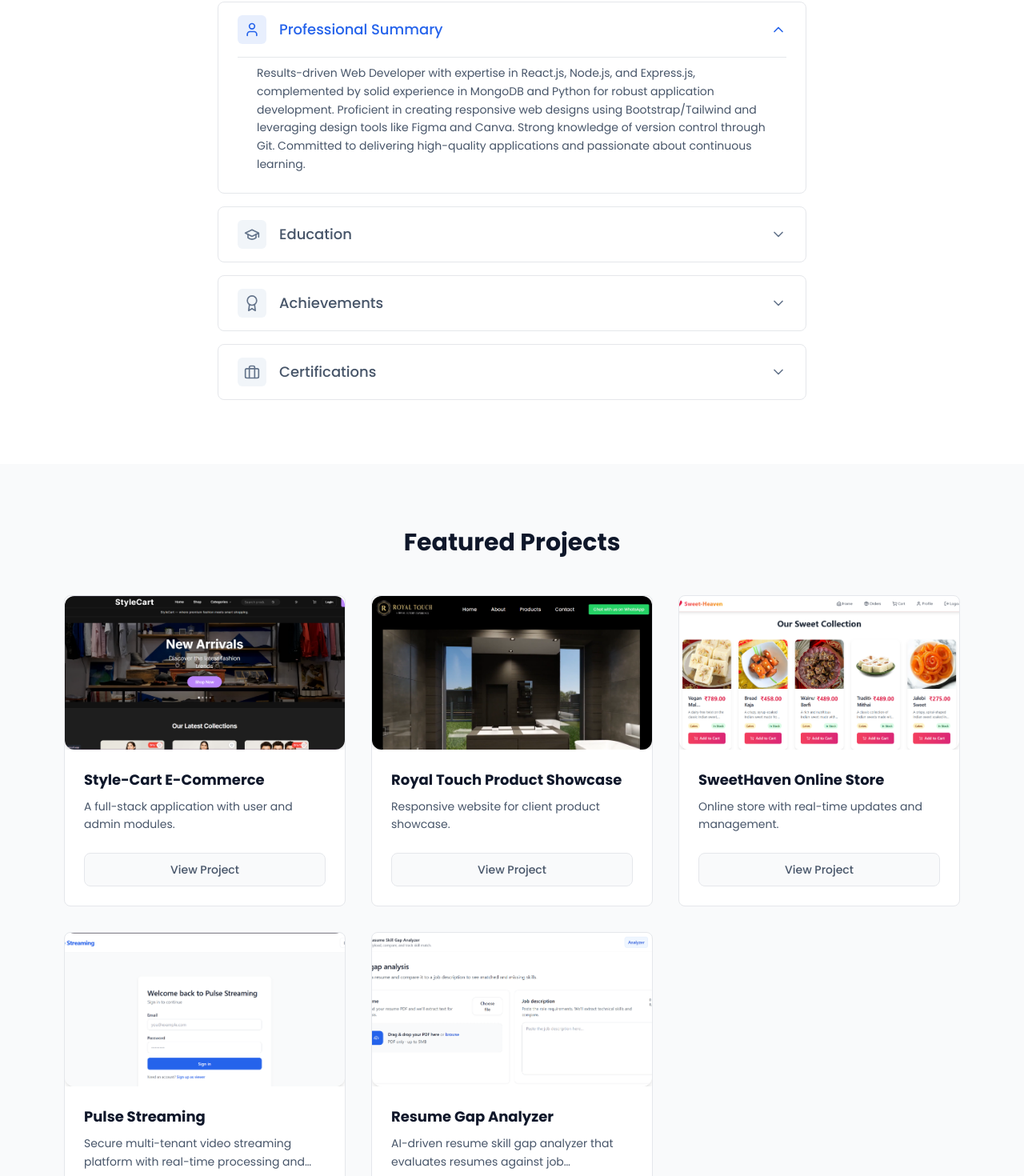
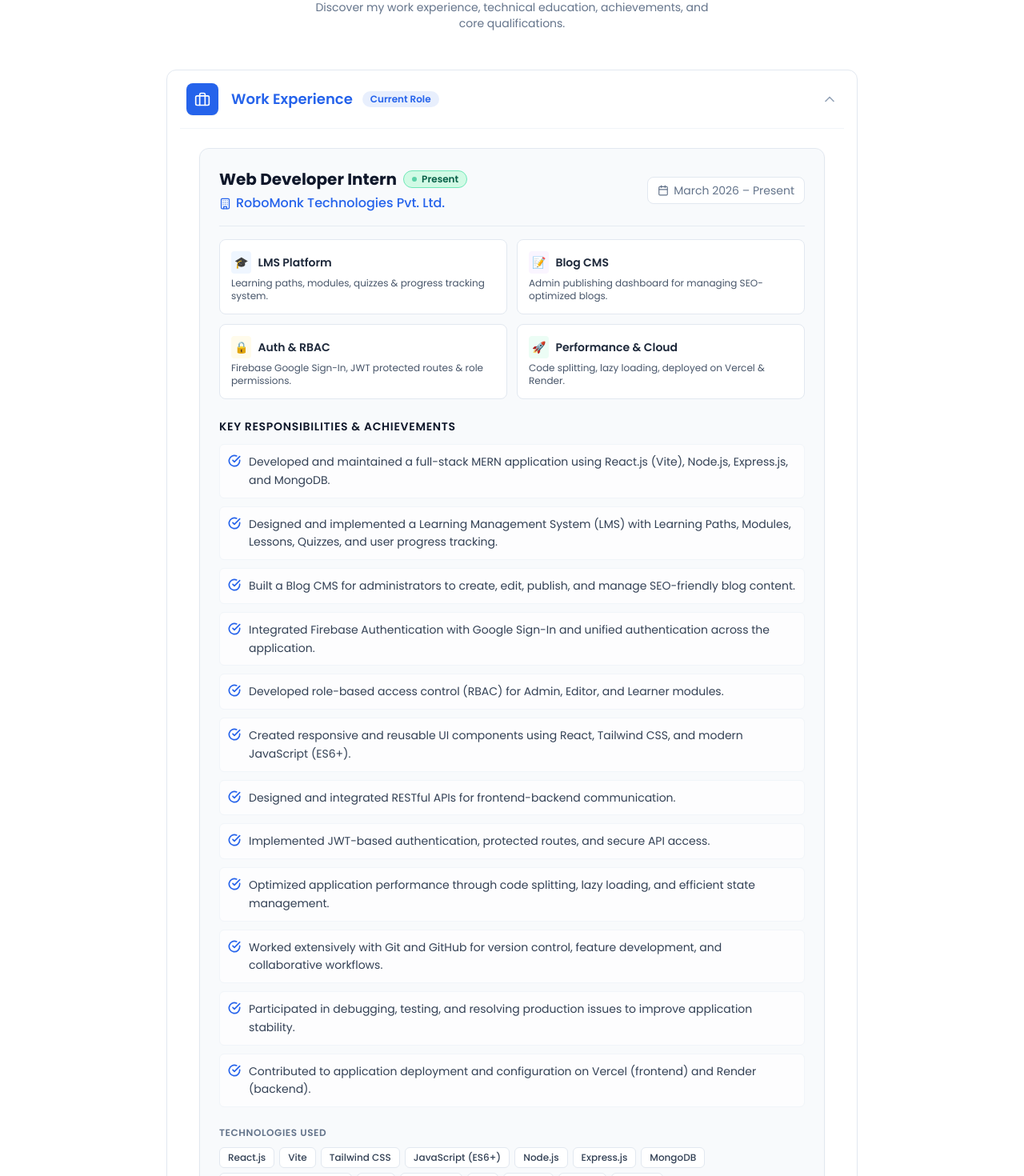
Before and after one commit to vishnuvardhan2005-m/vishnu-portfolio, a React (Vite) app: page / in a window 1280 px wide. Shown: the part 962-2432 px from the top of the page at 80% size. Built offline with nearby package versions, Linux system fonts and the light colour scheme.

Commit message:
Added experience section

```diff
--- a/src/components/About.jsx
+++ b/src/components/About.jsx
@@ -16,18 +16,144 @@ const User = () => (
 const Award = () => (
   <svg xmlns="http://www.w3.org/2000/svg" width="20" height="20" viewBox="0 0 24 24" fill="none" stroke="currentColor" strokeWidth="2" strokeLinecap="round" strokeLinejoin="round"><circle cx="12" cy="8" r="7"/><polyline points="8.21 13.89 7 23 12 20 17 23 15.79 13.88"/></svg>
 );
-
+const CertificateIcon = () => (
+  <svg xmlns="http://www.w3.org/2000/svg" width="20" height="20" viewBox="0 0 24 24" fill="none" stroke="currentColor" strokeWidth="2" strokeLinecap="round" strokeLinejoin="round"><path d="M15 14c.2-1 .7-1.7 1.5-2.5 1-.9 1.5-2.2 1.5-3.5A6 6 0 0 0 6 8c0 1 .2 2.2 1.5 3.5.7.7 1.3 1.5 1.5 2.5"/><path d="M9 18h6"/><path d="M10 22h4"/></svg>
+);
+const CheckCircle = () => (
+  <svg xmlns="http://www.w3.org/2000/svg" width="16" height="16" viewBox="0 0 24 24" fill="none" stroke="currentColor" strokeWidth="2.5" strokeLinecap="round" strokeLinejoin="round" className="text-primary flex-shrink-0 mt-0.5"><path d="M22 11.08V12a10 10 0 1 1-5.93-9.14"/><polyline points="22 4 12 14.01 9 11.01"/></svg>
+);
+const CalendarIcon = () => (
+  <svg xmlns="http://www.w3.org/2000/svg" width="14" height="14" viewBox="0 0 24 24" fill="none" stroke="currentColor" strokeWidth="2" strokeLinecap="round" strokeLinejoin="round" className="mr-1.5"><rect width="18" height="18" x="3" y="4" rx="2" ry="2"/><line x1="16" x2="16" y1="2" y2="6"/><line x1="8" x2="8" y1="2" y2="6"/><line x1="3" x2="21" y1="10" y2="10"/></svg>
+);
+const BuildingIcon = () => (
+  <svg xmlns="http://www.w3.org/2000/svg" width="15" height="15" viewBox="0 0 24 24" fill="none" stroke="currentColor" strokeWidth="2" strokeLinecap="round" strokeLinejoin="round" className="mr-1.5"><rect width="16" height="20" x="4" y="2" rx="2" ry="2"/><path d="M9 22v-4h6v4"/><path d="M8 6h.01"/><path d="M16 6h.01"/><path d="M12 6h.01"/><path d="M12 10h.01"/><path d="M12 14h.01"/><path d="M16 10h.01"/><path d="M16 14h.01"/><path d="M8 10h.01"/><path d="M8 14h.01"/></svg>
+);
 
 export default function About() {
   const [openIndex, setOpenIndex] = useState(0);
 
+  const expTechnologies = [
+    'React.js', 'Vite', 'Tailwind CSS', 'JavaScript (ES6+)', 'Node.js',
+    'Express.js', 'MongoDB', 'Firebase Authentication', 'JWT',
+    'REST APIs', 'Git', 'GitHub', 'Vercel', 'Render'
+  ];
+
+  const responsibilities = [
+    "Developed and maintained a full-stack MERN application using React.js (Vite), Node.js, Express.js, and MongoDB.",
+    "Designed and implemented a Learning Management System (LMS) with Learning Paths, Modules, Lessons, Quizzes, and user progress tracking.",
+    "Built a Blog CMS for administrators to create, edit, publish, and manage SEO-friendly blog content.",
+    "Integrated Firebase Authentication with Google Sign-In and unified authentication across the application.",
+    "Developed role-based access control (RBAC) for Admin, Editor, and Learner modules.",
+    "Created responsive and reusable UI components using React, Tailwind CSS, and modern JavaScript (ES6+).",
+    "Designed and integrated RESTful APIs for frontend-backend communication.",
+    "Implemented JWT-based authentication, protected routes, and secure API access.",
+    "Optimized application performance through code splitting, lazy loading, and efficient state management.",
+    "Worked extensively with Git and GitHub for version control, feature development, and collaborative workflows.",
+    "Participated in debugging, testing, and resolving production issues to improve application stability.",
+    "Contributed to application deployment and configuration on Vercel (frontend) and Render (backend)."
+  ];
+
   const items = [
+    {
+      title: 'Work Experience',
+      badge: 'Current Role',
+      icon: <Briefcase />,
+      content: (
+        <div className="space-y-6">
+          {/* Main Role Header Card */}
+          <div className="bg-slate-50 border border-slate-200 rounded-xl p-5 md:p-6 shadow-sm hover:border-primary/40 transition-colors">
+            <div className="flex flex-col md:flex-row md:items-center justify-between gap-3 border-b border-slate-200/80 pb-4 mb-4">
+              <div>
+                <div className="flex items-center gap-2 flex-wrap">
+                  <h3 className="text-xl font-bold text-slate-900">Web Developer Intern</h3>
+                  <span className="inline-flex items-center px-2.5 py-0.5 rounded-full text-xs font-semibold bg-emerald-100 text-emerald-800 border border-emerald-300">
+                    <span className="w-1.5 h-1.5 rounded-full bg-emerald-500 mr-1.5 animate-pulse"></span>
+                    Present
+                  </span>
+                </div>
+                <div className="flex items-center text-primary font-medium text-base mt-1">
+                  <BuildingIcon />
+                  <span>RoboMonk Technologies Pvt. Ltd.</span>
+                </div>
+              </div>
+              <div className="flex items-center text-slate-500 text-sm bg-white px-3 py-1.5 rounded-lg border border-slate-200 shadow-2xs self-start md:self-auto">
+                <CalendarIcon />
+                <span>March 2026 – Present</span>
+              </div>
+            </div>
+
+            {/* Key Project Highlights Grid */}
+            <div className="grid grid-cols-1 sm:grid-cols-2 gap-3 mb-6">
+              <div className="bg-white p-3.5 rounded-lg border border-slate-200 hover:shadow-sm transition-all">
+                <div className="font-semibold text-slate-800 text-sm flex items-center gap-2 mb-1">
+                  <span className="p-1 rounded bg-blue-50 text-blue-600">🎓</span> LMS Platform
+                </div>
+                <p className="text-xs text-slate-600">Learning paths, modules, quizzes & progress tracking system.</p>
+              </div>
+
+              <div className="bg-white p-3.5 rounded-lg border border-slate-200 hover:shadow-sm transition-all">
+                <div className="font-semibold text-slate-800 text-sm flex items-center gap-2 mb-1">
+                  <span className="p-1 rounded bg-purple-50 text-purple-600">📝</span> Blog CMS
+                </div>
+                <p className="text-xs text-slate-600">Admin publishing dashboard for managing SEO-optimized blogs.</p>
+              </div>
+
+              <div className="bg-white p-3.5 rounded-lg border border-slate-200 hover:shadow-sm transition-all">
+                <div className="font-semibold text-slate-800 text-sm flex items-center gap-2 mb-1">
+                  <span className="p-1 rounded bg-amber-50 text-amber-600">🔒</span> Auth & RBAC
+                </div>
+                <p className="text-xs text-slate-600">Firebase Google Sign-In, JWT protected routes & role permissions.</p>
+              </div>
+
+              <div className="bg-white p-3.5 rounded-lg border border-slate-200 hover:shadow-sm transition-all">
+                <div className="font-semibold text-slate-800 text-sm flex items-center gap-2 mb-1">
+                  <span className="p-1 rounded bg-emerald-50 text-emerald-600">🚀</span> Performance & Cloud
+                </div>
+                <p className="text-xs text-slate-600">Code splitting, lazy loading, deployed on Vercel & Render.</p>
+              </div>
+            </div>
+
+            {/* Responsibilities & Achievements */}
+            <div className="mb-6">
+              <h4 className="text-sm font-semibold text-slate-900 uppercase tracking-wider mb-3">
+                Key Responsibilities & Achievements
+              </h4>
+              <ul className="grid grid-cols-1 gap-2.5">
+                {responsibilities.map((resp, i) => (
+                  <li key={i} className="flex items-start gap-2.5 text-sm text-slate-700 leading-relaxed bg-white/70 p-2.5 rounded-md border border-slate-100 hover:border-slate-300 transition-colors">
+                    <CheckCircle />
+                    <span>{resp}</span>
+                  </li>
+                ))}
+              </ul>
+            </div>
+
+            {/* Technologies Used */}
+            <div>
+              <h4 className="text-xs font-semibold text-slate-500 uppercase tracking-wider mb-2.5">
+                Technologies Used
+              </h4>
+              <div className="flex flex-wrap gap-1.5">
+                {expTechnologies.map((tech, i) => (
+                  <span
+                    key={i}
+                    className="px-2.5 py-1 text-xs font-medium bg-white text-slate-700 rounded-md border border-slate-200 hover:border-primary/40 hover:bg-primary/5 hover:text-primary transition-all duration-200 shadow-2xs"
+                  >
+                    {tech}
+                  </span>
+                ))}
+              </div>
+            </div>
+          </div>
+        </div>
+      )
+    },
     {
       title: 'Professional Summary',
       icon: <User />,
       content: (
         <div className="space-y-4">
-            <p className="text-textSecondary leading-relaxed text-sm">
+          <p className="text-slate-600 leading-relaxed text-sm">
             Results-driven Web Developer with expertise in React.js, Node.js, and Express.js,
             complemented by solid experience in MongoDB and Python for robust application development.
             Proficient in creating responsive web designs using Bootstrap/Tailwind and leveraging design tools
@@ -43,8 +169,8 @@ export default function About() {
       content: (
         <div className="space-y-4">
           <div className="border-l-2 border-primary pl-4 py-1">
-            <h4 className="font-semibold text-text">Bachelor of Technology in CSE</h4>
-            <p className="text-textSecondary text-sm mt-1">Nri Institute of Technology, Vijayawada • 2023 - 2027</p>
+            <h4 className="font-semibold text-slate-900">Bachelor of Technology in CSE</h4>
+            <p className="text-slate-600 text-sm mt-1">NRI Institute of Technology, Vijayawada • 2023 - 2027</p>
             <p className="text-primary font-medium text-sm mt-2">CGPA: 8.43</p>
           </div>
         </div>
@@ -54,17 +180,17 @@ export default function About() {
       title: 'Achievements',
       icon: <Award />,
       content: (
-        <ul className="list-disc list-inside space-y-3 text-textSecondary text-sm">
-            <li>Won <span className="text-text font-medium">2nd prize</span> in the Hyper Web Hackathon (120 teams competing).</li>
-            <li>Secured <span className="text-text font-medium">1st prize</span> in a Technical Quiz conducted at the college level.</li>
+        <ul className="list-disc list-inside space-y-3 text-slate-600 text-sm">
+          <li>Won <span className="text-slate-900 font-medium">2nd prize</span> in the Hyper Web Hackathon (120 teams competing).</li>
+          <li>Secured <span className="text-slate-900 font-medium">1st prize</span> in a Technical Quiz conducted at the college level.</li>
         </ul>
       )
     },
     {
       title: 'Certifications',
-      icon: <Briefcase />,
+      icon: <CertificateIcon />,
       content: (
-        <ul className="list-disc list-inside space-y-3 text-textSecondary text-sm">
+        <ul className="list-disc list-inside space-y-3 text-slate-600 text-sm">
           <li>React.js: By simplilearn.com</li>
           <li>Git: By Let's Upgrade</li>
           <li>Python: By Udemy</li>
@@ -75,33 +201,48 @@ export default function About() {
 
   return (
     <section id="about" className="py-20 bg-white">
-      <div className="container mx-auto px-4 max-w-3xl">
-        <h2 className="text-3xl font-bold text-center mb-12 text-slate-900">
+      <div className="container mx-auto px-4 max-w-4xl">
+        <div className="text-center mb-12">
+          <span className="text-xs font-bold uppercase tracking-widest text-primary bg-primary/10 px-3 py-1 rounded-full inline-block mb-3">
+            Career & Background
+          </span>
+          <h2 className="text-3xl font-bold text-slate-900">
             About Me
           </h2>
+          <p className="text-slate-500 text-sm mt-2 max-w-lg mx-auto">
+            Discover my work experience, technical education, achievements, and core qualifications.
+          </p>
+        </div>
 
         <div className="space-y-4">
           {items.map((item, index) => (
-            <div key={index} className="bg-white border border-border rounded-lg overflow-hidden transition-all duration-300 hover:shadow-soft">
+            <div key={index} className="bg-white border border-slate-200 rounded-xl overflow-hidden transition-all duration-300 hover:shadow-md">
               <button
                 onClick={() => setOpenIndex(openIndex === index ? -1 : index)}
-                className="w-full px-6 py-4 flex items-center justify-between text-left focus:outline-none hover:bg-secondary/50 transition-colors group"
+                className="w-full px-6 py-4 flex items-center justify-between text-left focus:outline-none hover:bg-slate-50 transition-colors group"
               >
                 <div className="flex items-center gap-4">
-                  <div className={`p-2 rounded-md ${openIndex === index ? 'bg-primary/10 text-primary' : 'bg-secondary text-muted group-hover:text-primary'} transition-colors`}>
+                  <div className={`p-2.5 rounded-lg ${openIndex === index ? 'bg-primary text-white shadow-sm' : 'bg-slate-100 text-slate-600 group-hover:text-primary group-hover:bg-primary/10'} transition-all`}>
                     {item.icon}
                   </div>
-                  <span className={`font-medium text-lg ${openIndex === index ? 'text-primary' : 'text-textSecondary'}`}>{item.title}</span>
+                  <div className="flex items-center gap-3">
+                    <span className={`font-semibold text-lg ${openIndex === index ? 'text-primary' : 'text-slate-800'}`}>{item.title}</span>
+                    {item.badge && (
+                      <span className="hidden sm:inline-block px-2.5 py-0.5 text-xs font-semibold bg-primary/10 text-primary rounded-full">
+                        {item.badge}
+                      </span>
+                    )}
                   </div>
-                <ChevronDown className={`text-muted transition-transform duration-300 ${openIndex === index ? 'rotate-180 text-primary' : ''}`} />
+                </div>
+                <ChevronDown className={`text-slate-400 transition-transform duration-300 ${openIndex === index ? 'rotate-180 text-primary' : ''}`} />
               </button>
 
               <div
                 className={`transition-all duration-300 ease-in-out overflow-hidden ${
-                  openIndex === index ? 'max-h-96 opacity-100' : 'max-h-0 opacity-0'
+                  openIndex === index ? 'max-h-[3000px] opacity-100' : 'max-h-0 opacity-0'
                 }`}
               >
-                <div className="p-6 pt-2 border-t border-border mx-6">
+                <div className="p-4 sm:p-6 pt-2 border-t border-slate-100 mx-2 sm:mx-4">
                   {item.content}
                 </div>
               </div>
```
Also changed, not shown: 7 other files (tests, documents, lock files or other folders). Lines whose indentation alone changed are shown as unchanged.
